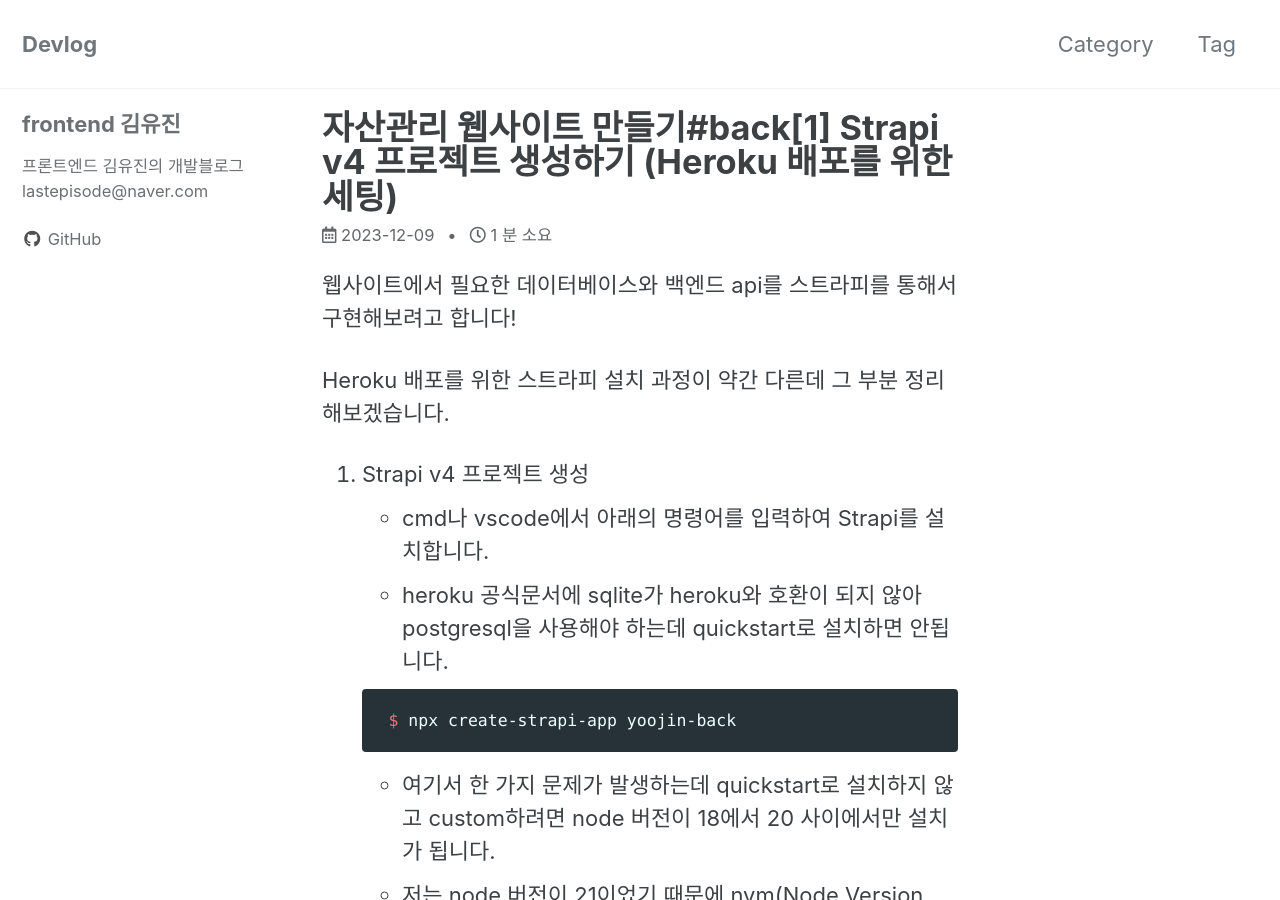
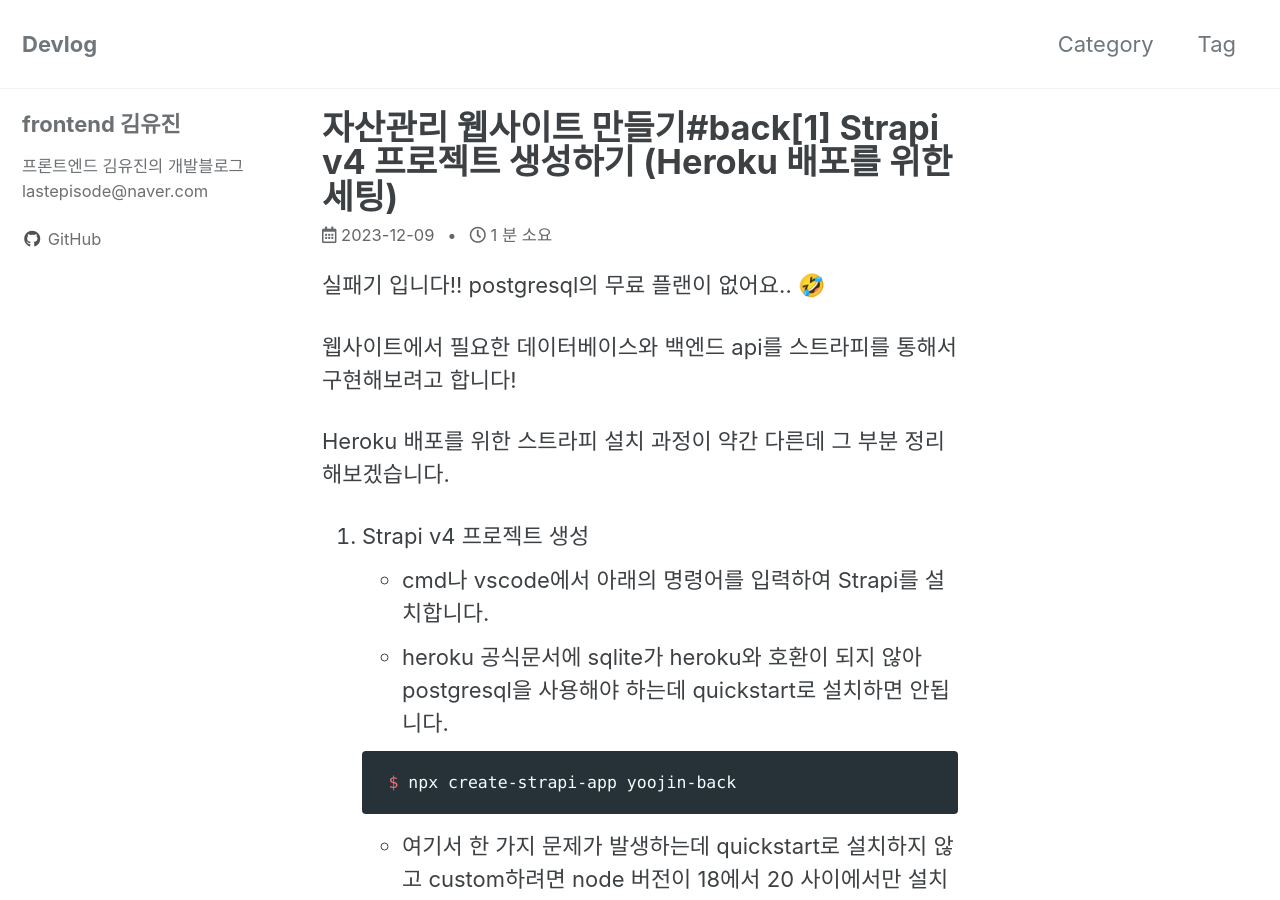
Before and after one commit to yireum/yireum.github.io, a Jekyll site: the page built from _posts/2023-12-09-스트라피.md, in a window 1280 px wide and 900 px high. Built offline with Jekyll 4.4.1, drawn with Linux system fonts in a browser that asks for light colours; cached includes are drawn as plain includes; comment, search, counter and statistics services are not loaded.

Commit message:
📄 heroku 배포 실패기

```diff
--- a/_posts/2023-12-09-스트라피.md
+++ b/_posts/2023-12-09-스트라피.md
@@ -4,6 +4,8 @@ title: "자산관리 웹사이트 만들기#back[1] Strapi v4 프로젝트 생
 categories: strapi
 tags: [strapi, heroku, postgresql]
 ---
+
+실패기 입니다!! postgresql의 무료 플랜이 없어요.. 🤣
 
 웹사이트에서 필요한 데이터베이스와 백엔드 api를 스트라피를 통해서 구현해보려고 합니다!
 
```
